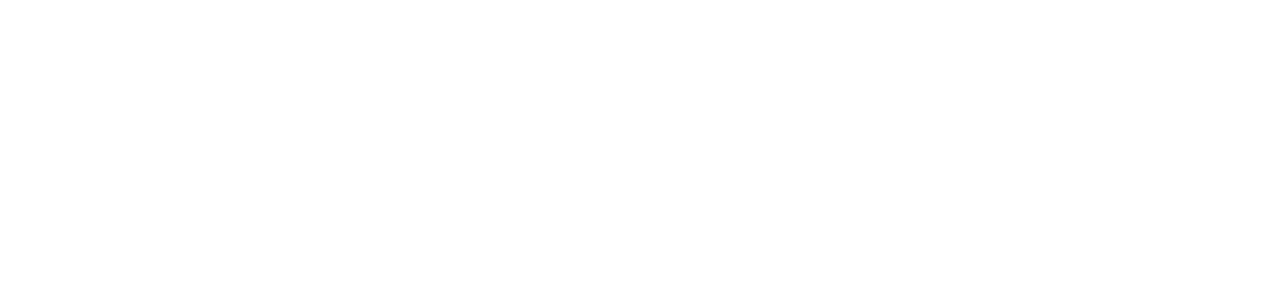
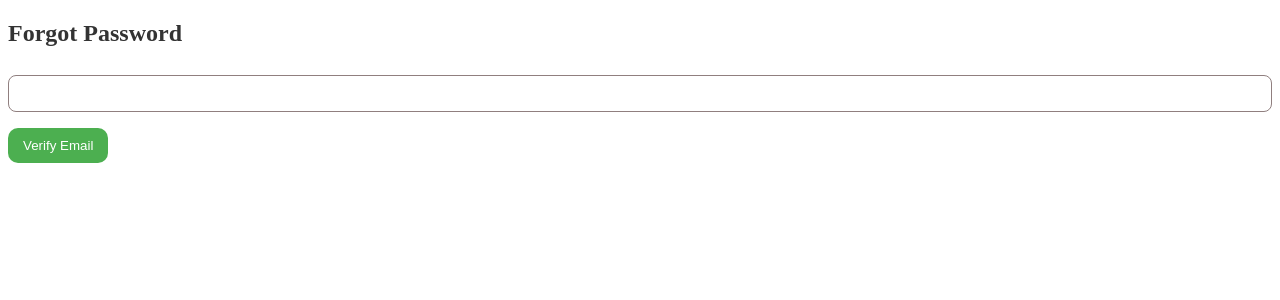
Before and after one commit to mahesh180400/React01, a React (Create React App) app: page /forgot_password in a window 1280 px wide. Before the commit this address had no page. Shown: the top 300 px of the page. Built offline with nearby package versions, Linux system fonts and the light colour scheme.

Commit message:
forgot password

```diff
--- a/src/App.js
+++ b/src/App.js
@@ -3,6 +3,7 @@
 import Signup from './Login/Signup';
 import ProfileEdit from './Login/ProfileEdit';
 import Main from './Main/Main';
+import Forgot from './Login/Forgot';
 function App() {
   return (
     <>
@@ -11,6 +12,7 @@
           <Route path="" element={<Signup />} />
           <Route path="/profile_edit" element={<ProfileEdit></ProfileEdit>} />
           <Route path="/main" element={<Main></Main>}/>
+          <Route path="/forgot_password" element={<Forgot></Forgot>}/>
         </Routes>
       </Router>
     </>
--- /dev/null
+++ b/src/Login/Forgot.js
@@ -0,0 +1,49 @@
+import { useState } from "react";
+
+const Forgot=()=>{
+    const [oldemail,setoldemail]=useState('')
+
+    const Verifyhandle=(e)=>{
+        e.preventDefault();
+        let url="https://identitytoolkit.googleapis.com/v1/accounts:sendOobCode?key=AIzaSyC6JbZDqf63EMa4jOcDc2zdGFv4f9ok1ck"
+        fetch(url,{
+            method:'POST',
+            body:JSON.stringify({
+            requestType:"PASSWORD_RESET",
+            email:oldemail
+            }),
+           }).then((res)=>{
+            if(res.ok){
+              return res.json();
+
+            }else{
+                return res.json().then ((data)=>{
+                 let errorMessage="Verification Email FAiled!";
+                throw new Error(errorMessage)
+                })
+             }
+           }).then((data)=>{
+            console.log('Verified Email Successfully',data.email)
+           })
+           .catch((err)=>{
+            alert(err.message)
+           })
+    }
+
+
+
+    return <>
+    <h2>Forgot Password</h2>
+    <input
+        type="email"
+        required
+        value={oldemail}
+        onChange={(e) => setoldemail(e.target.value)}
+      ></input>
+     <button onClick={Verifyhandle}>
+        Verify Email
+        </button>
+
+    </>
+};
+export default Forgot
--- a/src/Login/Signup.js
+++ b/src/Login/Signup.js
@@ -1,5 +1,6 @@
 import { useState,useContext } from 'react';
 import styles from './Signup.module.css';
+import { Link } from 'react-router-dom';
 import AuthContext from '../Store/authcontext';
 import { useNavigate } from 'react-router-dom';
 const Signup = () => {
@@ -86,7 +87,7 @@
       ></input>
 
      {!islogin&& (<>
-       <label>Password:</label>
+       <label>New Password:</label>
      <input
         type="password"
         required
@@ -94,7 +95,7 @@
         onChange={(e) => setpass(e.target.value)}
         minLength={6}
       ></input></>)}
-      <label>Confirm Password:</label>
+     <label>{!islogin?"Confirm Password":"Password"}</label>
       <input
         type="password"
         required
@@ -102,8 +103,9 @@
         onChange={(e) => setconpass(e.target.value)}
         minLength={6}
       ></input>
-      {!isloading&& <button onClick={handlesign}>{islogin?"login":"Sign Up"}</button>}
+     {!isloading&& <button onClick={handlesign}>{islogin?"login":"Sign Up"}</button>}
       {isloading && <p>Sending request....</p>}
+      <Link to="/forgot_password">Forgot Password ?</Link>
       <p>Have an Account ?{' '}
         <button className={styles.secondary}
         onClick={swithAuthmodeHandler}
--- a/src/Login/Signup.module.css
+++ b/src/Login/Signup.module.css
@@ -1,3 +1,4 @@
+/* Your existing CSS */
 
 .container {
   background-color: #fff;
@@ -7,7 +8,6 @@
   text-align: center;
   width: 400px;
   margin: 0 auto;
-    text-align: center;
   margin-top: 100px;
 }
 
@@ -48,14 +48,8 @@
 p {
   margin-top: 15px;
   font-size: 14px;
-    color: #555;
+  color: #0f0d0d;
   cursor: pointer;
 }
 
-  button.secondary {
-    background-color: #008cba;
-  }
-
-  button.secondary:hover {
-    background-color: #0077a3;
-  }
+/* New styles for the "Forgot Password" link */
```
Lines whose indentation alone changed are shown as unchanged.
